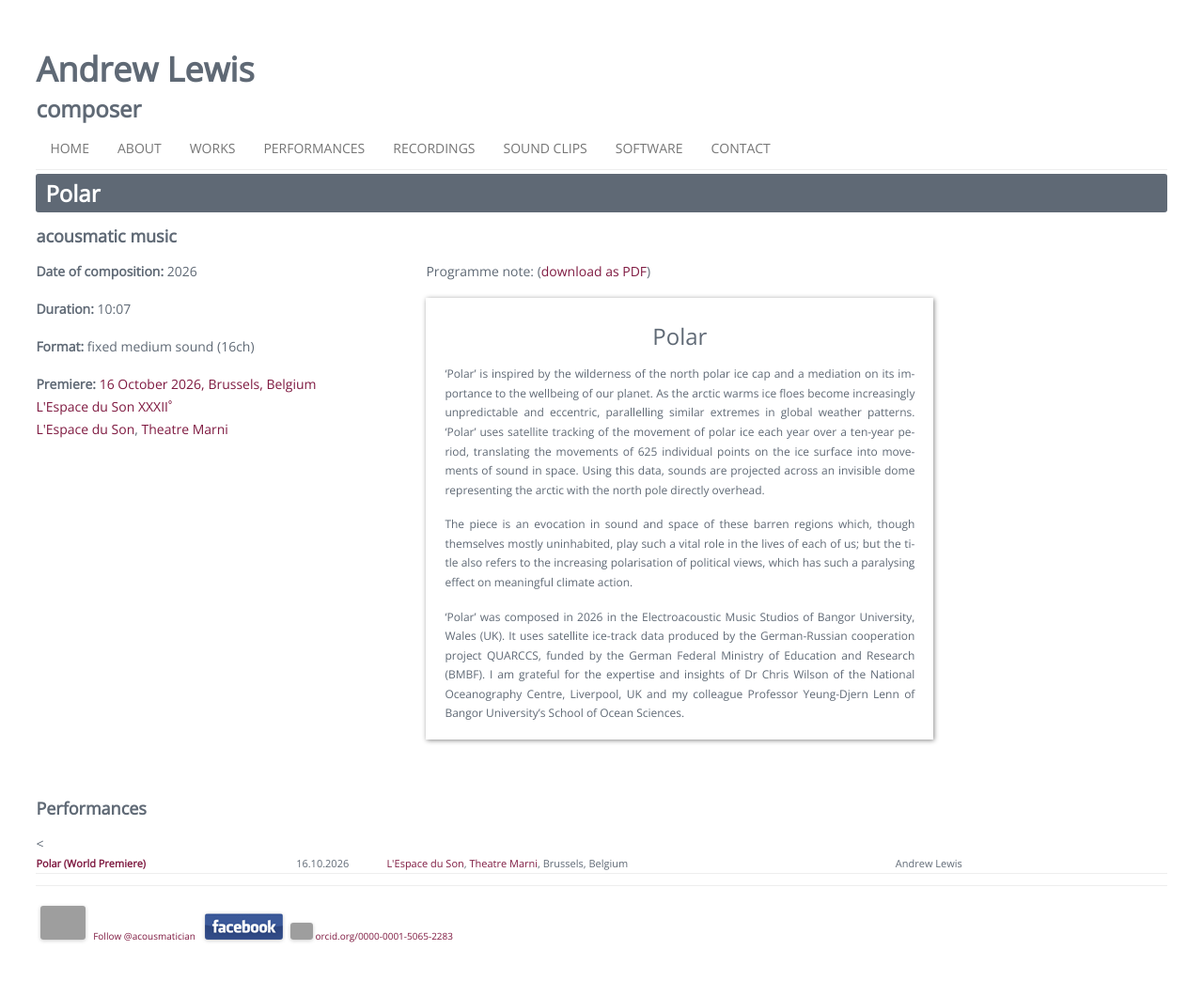
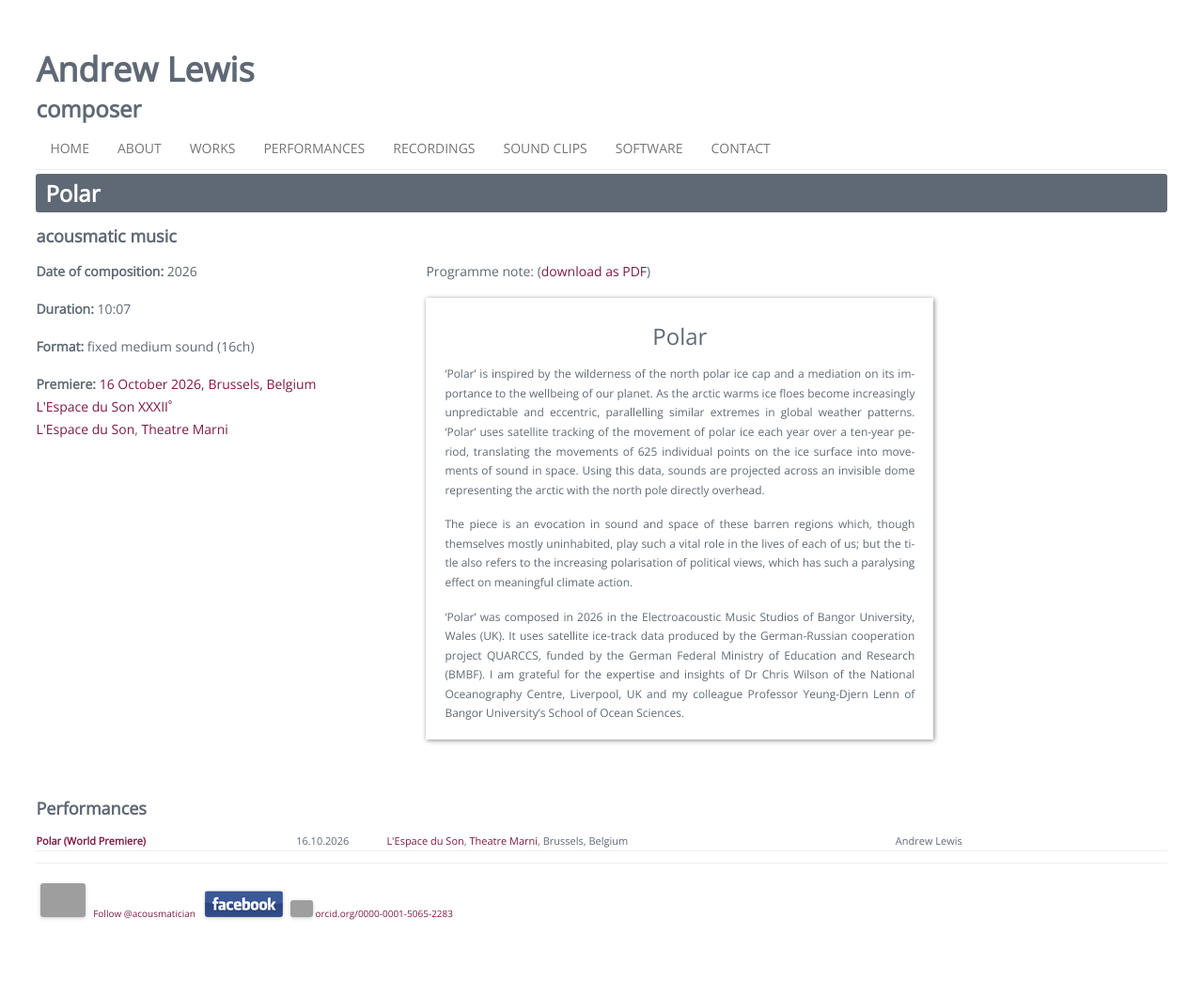
Before and after one commit to acousmatician/acousmatician.github.io, a Jekyll site: the page built from works/polar.html, in a window 1280 px wide. Shown: the whole page at 94% size. Built offline with Jekyll 4.4.1, drawn with Linux system fonts in a browser that asks for light colours; nearby versions of some CDN libraries; library files that are not in the unit come from our copies; after the commit the page ends 1020 px from its top, so only the background shows below that; grey boxes are pictures that could not be loaded.

Commit message:
Update polar_perf.html
Fix error

```diff
--- a/_includes/performances/polar_perf.html
+++ b/_includes/performances/polar_perf.html
@@ -1,5 +1,5 @@
 <!DOCTYPE html>
-<<div class="performance"><!-------------------------------------------------------->
+<div class="performance"><!-------------------------------------------------------->
     		<div class="perf-title"><a href="/works/polar.html" title="Polar">Polar (World Premiere)</a></div>
 			<div class="perf-date">16.10.2026</div>
     		<div class="perf-venue"><a href="https://www.lespaceduson.be">L'Espace du Son</a>, <a href="https://theatremarni.com/L-Espace-du-Son-2026?id_evenement=4255">Theatre Marni</a>, Brussels, Belgium</div>
```
